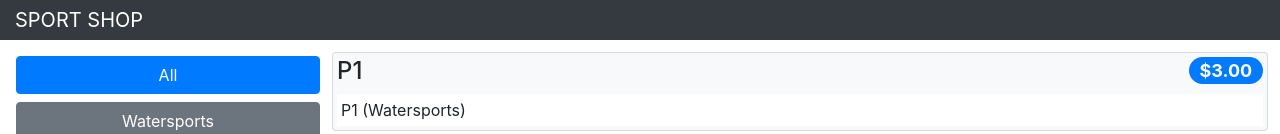
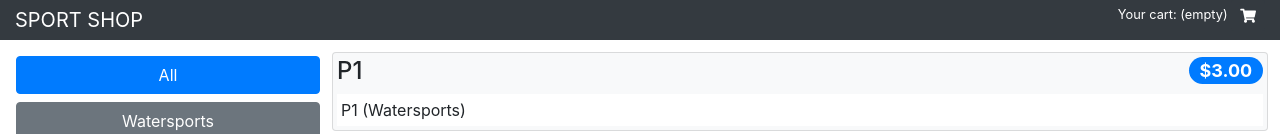
Before and after one commit to dejimania/sports-shop, a React (Create React App) app: page /shop/products in a window 1280 px wide. Shown: the top 134 px of the page. Built offline with nearby package versions, Linux system fonts and the light colour scheme.

Commit message:
add CartSummary to the content rendered by the Shop component

```diff
--- a/src/shop/Shop.js
+++ b/src/shop/Shop.js
@@ -1,6 +1,7 @@
 import React, { Component } from 'react';
 import { CategoryNavigation } from './CategoryNavigation';
 import { ProductList } from './ProductList';
+import { CartSummary } from './CartSummary';
 
 export class Shop extends Component {
   render() {
@@ -9,6 +10,7 @@ export class Shop extends Component {
         <div className="row">
           <div className="col bg-dark text-white">
             <div className="navbar-brand">SPORT SHOP</div>
+            <CartSummary { ...this.props} />
           </div>
         </div>
         <div className="row">
```
